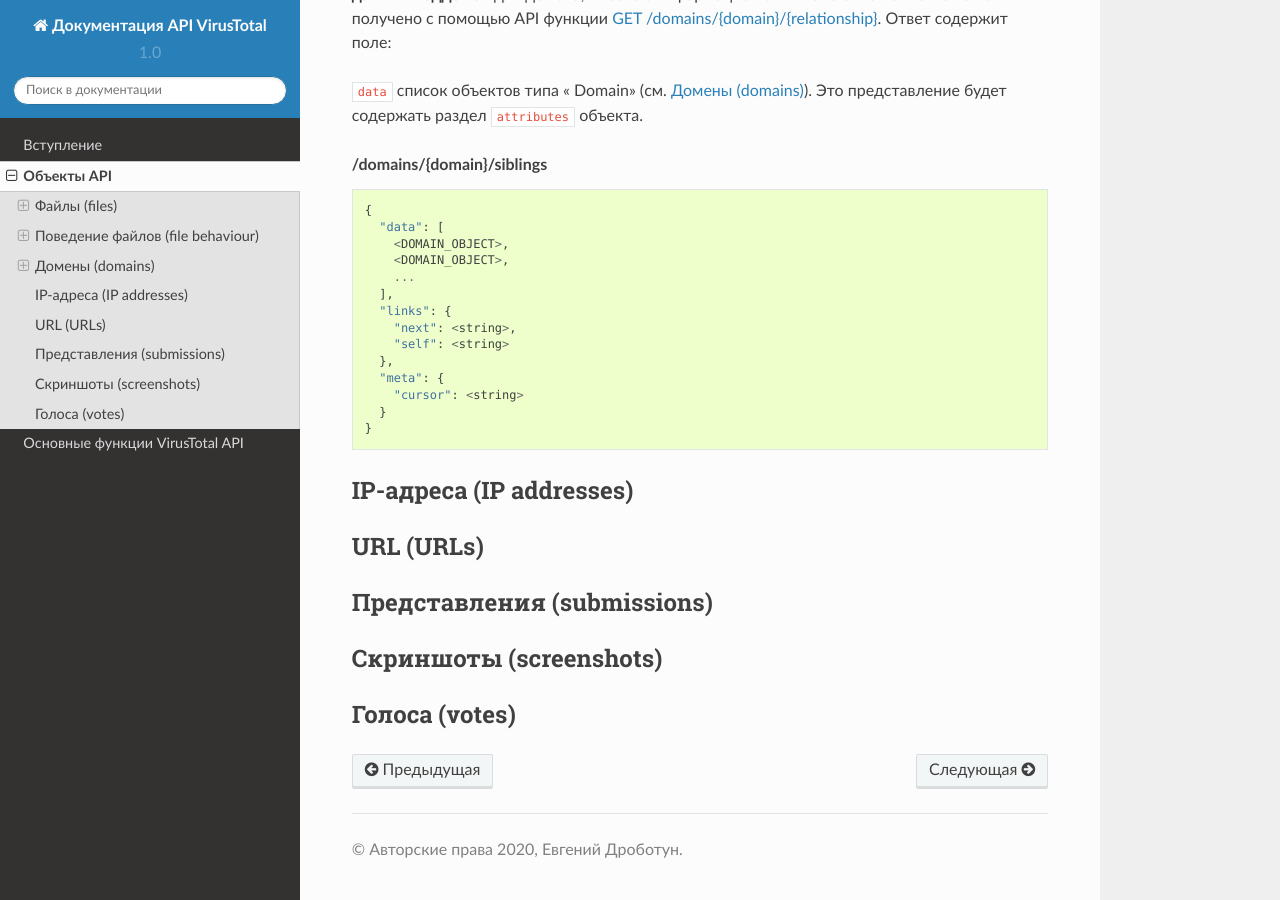
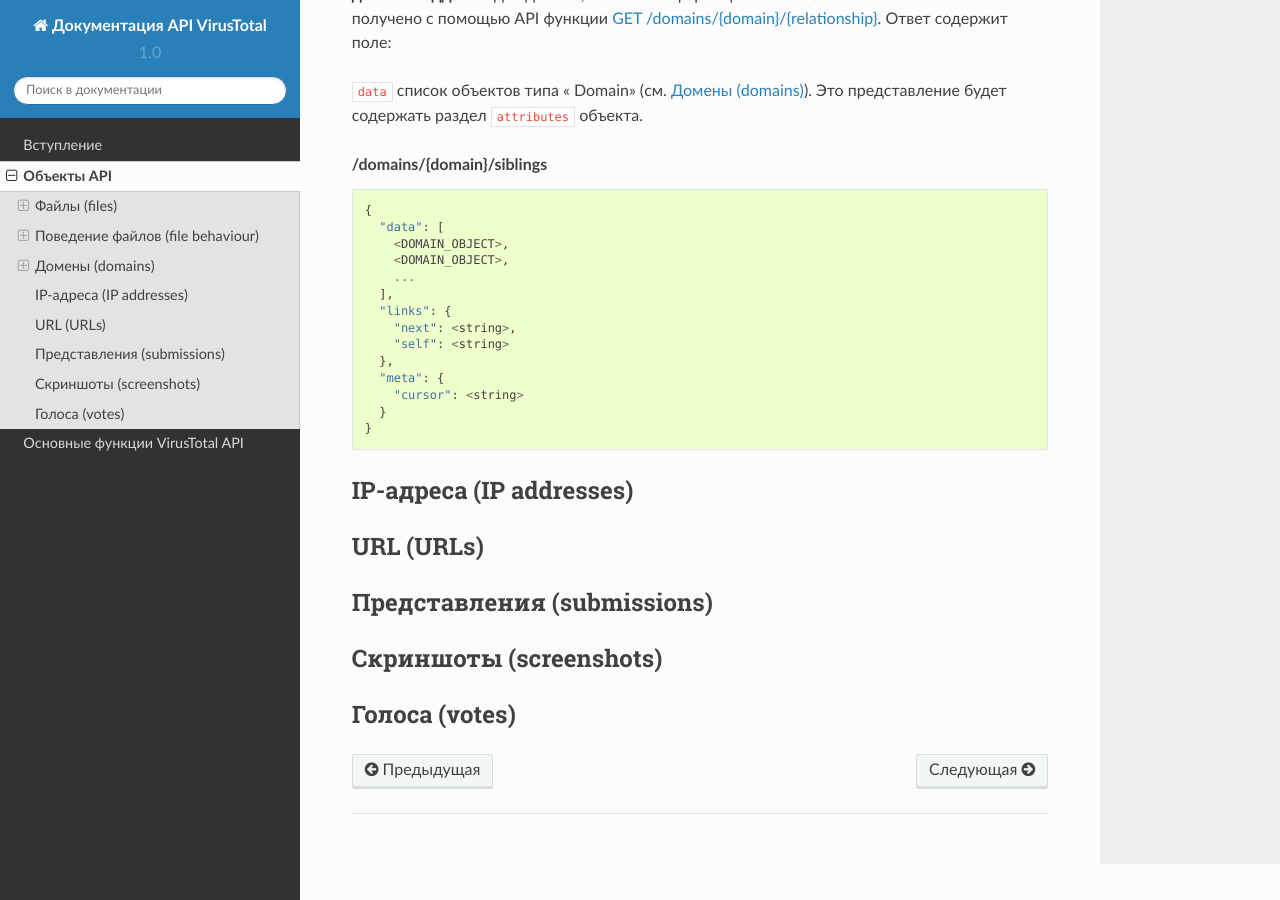
Before and after one commit to drobotun/VirusTotal_API_3_Manual_rus, a Sphinx documentation site: the page built from docs/source/objects.rst, in a window 1280 px wide and 900 px high, scrolled down 40006 px. Built offline with Sphinx 7.4.7 and the Read the Docs theme 2.0.0, drawn with Linux system fonts in a browser that asks for light colours; some of the changed lines change nothing that is shown.

Commit message:
edit docs

```diff
--- a/docs/source/conf.py
+++ b/docs/source/conf.py
@@ -168,7 +168,7 @@
 html_show_sphinx = False
 
 # If true, "(C) Copyright ..." is shown in the HTML footer. Default is True.
-#html_show_copyright = False
+html_show_copyright = False
 
 # If true, an OpenSearch description file will be output, and all pages will
 # contain a <link> tag referring to it.  The value of this option must be the
--- a/docs/source/objects.rst
+++ b/docs/source/objects.rst
@@ -494,6 +494,8 @@
 dot_net_guids
 ~~~~~~~~~~~~~
 
+.. index:: dot_net_guids
+
 Идентификаторы для сборок Microsoft .NET.
 
 - ``dot_net_guids`` - список `идентификаторов для сборок Microsoft .NET <https://www.virusbulletin.com/virusbulletin/2015/06/using-net-guids-help-hunt-malware/>`_;
@@ -519,6 +521,8 @@
 
 elf_info
 ~~~~~~~~
+
+.. index:: elf_info
 
 Информация о Unix ELF-файлах.
 
@@ -591,6 +595,8 @@
 exiftool
 ~~~~~~~~
 
+.. index:: exiftool
+
 Информация о метаданных EXIF из файлов.
 
 ``exiftool`` это утилита для извлечения метаданных EXIF из файлов различных форматов. Представляемые метаданные могут различаться в зависимости от типа файла, и, учитывая природу метаданных EXIF, соcтав отображаемых полей может различаться.
@@ -654,6 +660,8 @@
 image_code_injections
 ~~~~~~~~~~~~~~~~~~~~~
 
+.. index:: image_code_injections
+
 Инъекция кода в файл изображения.
 
 ``image_code_injections`` возвращает содержимое внедренного кода в файлах изображений.
@@ -674,6 +682,8 @@
 
 ipa_info
 ~~~~~~~~
+
+.. index:: ipa_info
 
 Информация об iOS App Store Package файле.
 
@@ -796,6 +806,8 @@
 isoimage_info
 ~~~~~~~~~~~~~
 
+.. index:: isoimage_info
+
 Информация о файлах ISO-образов.
 
 ``isoimage_info`` - возвращает информацию о структуре ISO-файлов.
@@ -847,6 +859,8 @@
 jar_info
 ~~~~~~~~
 
+.. index:: jar_info
+
 Информация о файлах Java Archive.
 
 ``jar_info`` возвращает информацию о Java jar-файлах.
@@ -889,6 +903,8 @@
 
 macho_info
 ~~~~~~~~~~
+
+.. index:: macho_info
 
 Информация о файлах Apple MachO.
 
@@ -959,6 +975,8 @@
 magic
 ~~~~~
 
+.. index:: magic
+
 Идентификация файлов по "магическому числу".
 
 ``magic`` дает предположение о типе файла, основываясь на популярном инструменте синтаксического анализа из UNIX (команда ``file``).
@@ -979,6 +997,8 @@
 
 office_info
 ~~~~~~~~~~~
+
+.. index:: office_info
 
 Информация о структуре файлов Microsoft Office.
 
@@ -1095,6 +1115,8 @@
 
 openxml_info
 ~~~~~~~~~~~~
+
+.. index:: openxml_info
 
 Информация об Microsoft OpenXML файлах.
 
@@ -1229,6 +1251,8 @@
 packers
 ~~~~~~~
 
+.. index:: packers
+
 Информация об упаковщике, используемом в файле.
 
 ``packers`` - определtybt упаковщиков PE-файлов, используемых в Windows с помощью нескольких утилит и антивирусных средств.
@@ -1252,6 +1276,8 @@
 
 pdf_info
 ~~~~~~~~
+
+.. index:: pdf_info
 
 Информация об Adobe PDF файлах.
 
@@ -1316,6 +1342,8 @@
 
 pe_info
 ~~~~~~~
+
+.. index:: pe_info
 
 Информация о файлах формата Microsoft Windows Portable Executable.
 
@@ -1425,24 +1453,30 @@
 rombios_info
 ~~~~~~~~~~~~
 
+.. index:: rombios_info
+
 Информация о BIOS, EFI, UEFI и связанных с ними архивах.
-
 
 rtf_info
 ~~~~~~~~
 
+.. index:: rtf_info
+
 Информация о файлах формата Microsoft Rich Text.
-
 
 signature_info
 ~~~~~~~~~~~~~~
 
+.. index:: signature_info
+
 Информация о подписи PE-файлов.
 
 
 ssdeep
 ~~~~~~
 
+.. index:: ssdeep
+
 CTPH хэш содержимого файла.
 
 `ssdeep` - программа для вычисления `контекстно-зависимого кусочного хэша <https://ssdeep-project.github.io/ssdeep/index.html>`_. Также называемый нечеткими хэшем, он позволяет идентифицировать похожие файлы.
@@ -1463,6 +1497,8 @@
 
 swf_info
 ~~~~~~~~
+
+.. index:: swf_info
 
 Информация о Adobe Shockwave Flash файлах.
 
@@ -1512,6 +1548,8 @@
 
 trid
 ~~~~
+
+.. index:: trid
 
 Тип файла идентифицированный с помощью утилиты `TrID <http://mark0.net/soft-trid-e.html>`_.
 
@@ -1741,6 +1779,8 @@
 communicating_files
 ~~~~~~~~~~~~~~~~~~~
 
+.. index:: communicating_files
+
 Отношение *communicating_files* перечислит все **файлы, которые генерируют какой-либо трафик для данного домена** в какой-то момент выполнения этих файлов. Это отношение может быть получено с помощью API функции relationships. Ответ содержит поле:
 
 ``data`` список объектов типа "File" (см. `Файлы (files)`_). Это представление будет содержать раздел ``attributes`` файла.
@@ -1767,6 +1807,8 @@
 downloaded_files
 ~~~~~~~~~~~~~~~~
 
+.. index:: downloaded_files
+
 Отношение *downloaded_files* возвращает список **файлов, которые были доступны с URL-адреса в данном домене или поддомене** в определенный момент. Это отношение может быть получено с помощью API функции :ref:`domains-relationship-label`. Ответ содержит поле:
 
 ``data`` список объектов типа "File" (см. `Файлы (files)`_). Это представление будет содержать раздел ``attributes`` файла.
@@ -1793,6 +1835,8 @@
 graphs
 ~~~~~~
 
+.. index:: graphs
+
 Отношение *graphs* возвращает список графиков, содержащих данный домен. Это отношение может быть получено с помощью API функции :ref:`domains-relationship-label`. Ответ содержит поле:
 
 ``data`` список объектов типа "Graph". Это представление будет содержать раздел ``attributes`` графика.
@@ -1813,6 +1857,8 @@
 
 referrer_files
 ~~~~~~~~~~~~~~
+
+.. index:: referrer_files
 
 Отношение *referrer_files* возвращает список **файлов, содержащих данный домен в своих строках**. Это отношение может быть получено с помощью API функции :ref:`domains-relationship-label`. Ответ содержит поле:
 
@@ -1840,6 +1886,8 @@
 resolutions
 ~~~~~~~~~~~
 
+.. index:: resolutions
+
 Отношение *resolutions* возвращает список прошлых и текущих **разрешений IP-адресов для данного домена или поддомена**. Это отношение может быть получено с помощью API функции :ref:`domains-relationship-label`. Ответ содержит поле:
 
 ``data`` список объектов типа "Resolution". Это представление будет содержать раздел ``attributes`` объекта.
@@ -1895,6 +1943,8 @@
 siblings
 ~~~~~~~~
 
+.. index:: siblings
+
 С помощью отношения *sibling* можно получить список **поддоменов на том же уровне, что и данный поддомен** для домена, вместе с информацией о них. Это отношение может быть получено с помощью API функции :ref:`domains-relationship-label`. Ответ содержит поле:
 
 ``data`` список объектов типа " Domain" (см. `Домены (domains)`_). Это представление будет содержать раздел ``attributes`` объекта.
```
